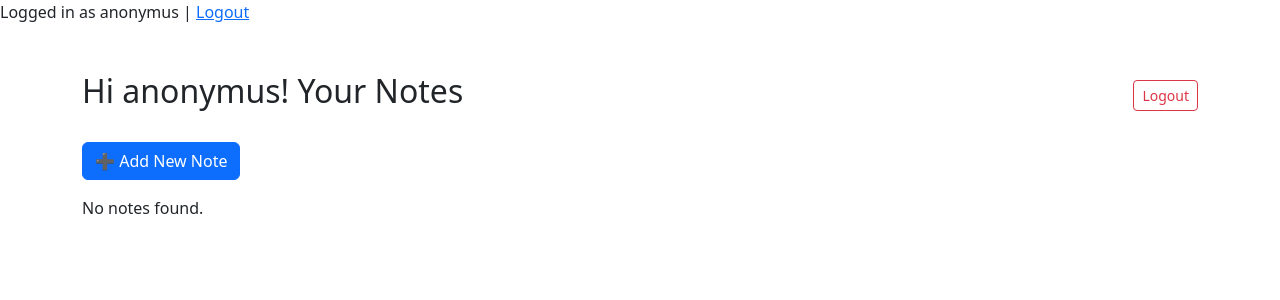
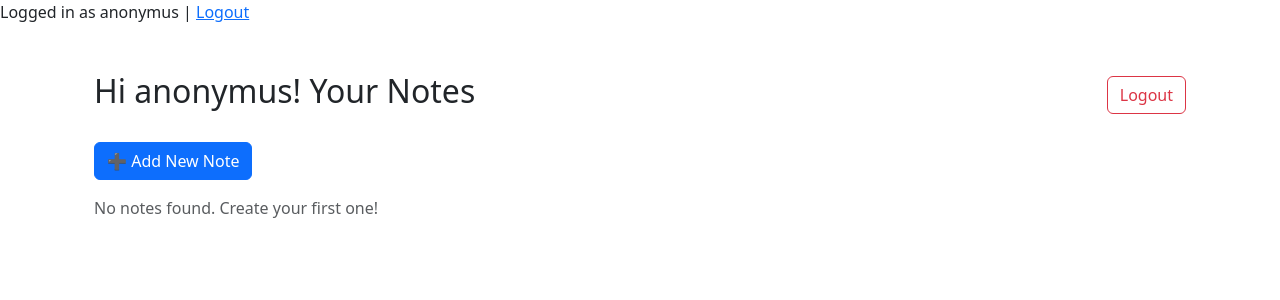
Before and after one commit to anony-bocha/notes_app, a Django app: page / in a window 1280 px wide. Shown: the top 300 px of the page. Run offline with Django 5.2, Linux system fonts and the light colour scheme; a user stored in the database is signed in; data comes from the database, SQL or seed files in the repository; both versions use the stored data as it was after the commit.

Commit message:
logout and login updated with beautifull and functional

```diff
--- a/notes_project/notes/templates/notes/home.html
+++ b/notes_project/notes/templates/notes/home.html
@@ -1,12 +1,15 @@
 {% extends "base.html" %}
 {% block content %}
+<div class="container mt-5">
+
   {% if user.is_authenticated %}
     <div class="d-flex justify-content-between align-items-center mb-4">
       <h2>Hi {{ user.username }}! Your Notes</h2>
-      <form method="post" action="{% url 'logout' %}">
+      <form method="post" action="{% url 'logout' %}" style="display:inline;">
         {% csrf_token %}
-        <button class="btn btn-outline-danger btn-sm">Logout</button>
+        <button type="submit" class="btn btn-outline-danger">Logout</button>
       </form>
+
     </div>
 
     <a href="{% url 'add_notes' %}" class="btn btn-primary mb-3">➕ Add New Note</a>
@@ -14,23 +17,30 @@
     {% if notes %}
       <div class="list-group">
         {% for note in notes %}
-          <div class="list-group-item">
-            <h5 class="mb-1">{{ note.title }}</h5>
+          <div class="list-group-item list-group-item-action flex-column align-items-start mb-2 shadow-sm rounded">
+            <div class="d-flex w-100 justify-content-between">
+              <h5 class="mb-1">{{ note.title }}</h5>
+              <small class="text-muted">{{ note.created_at|date:"M d, Y" }}</small>
+            </div>
             <p class="mb-1">{{ note.content }}</p>
             <div class="mt-2">
-              <a href="{% url 'edit_note' note.id %}" class="btn btn-sm btn-outline-info">Edit</a>
-              <a href="{% url 'delete_note' note.id %}" class="btn btn-sm btn-outline-danger">Delete</a>
+              <a href="{% url 'edit_note' note.id %}" class="btn btn-sm btn-outline-info">✏️ Edit</a>
+              <a href="{% url 'delete_note' note.id %}" class="btn btn-sm btn-outline-danger">🗑️ Delete</a>
             </div>
           </div>
         {% endfor %}
       </div>
     {% else %}
-      <p>No notes found.</p>
+      <p class="text-muted">No notes found. Create your first one!</p>
     {% endif %}
 
   {% else %}
-    <p class="text-danger">You are not logged in.</p>
-    <a href="{% url 'login' %}" class="btn btn-success">Login</a>
-    <a href="{% url 'signup' %}" class="btn btn-secondary">Sign up</a>
+    <div class="text-center mt-5">
+      <p class="text-danger">You are not logged in.</p>
+      <a href="{% url 'login' %}" class="btn btn-success mx-1">Login</a>
+      <a href="{% url 'signup' %}" class="btn btn-secondary mx-1">Sign up</a>
+    </div>
   {% endif %}
+
+</div>
 {% endblock %}
```
Also changed, not shown: notes_project/db.sqlite3.
